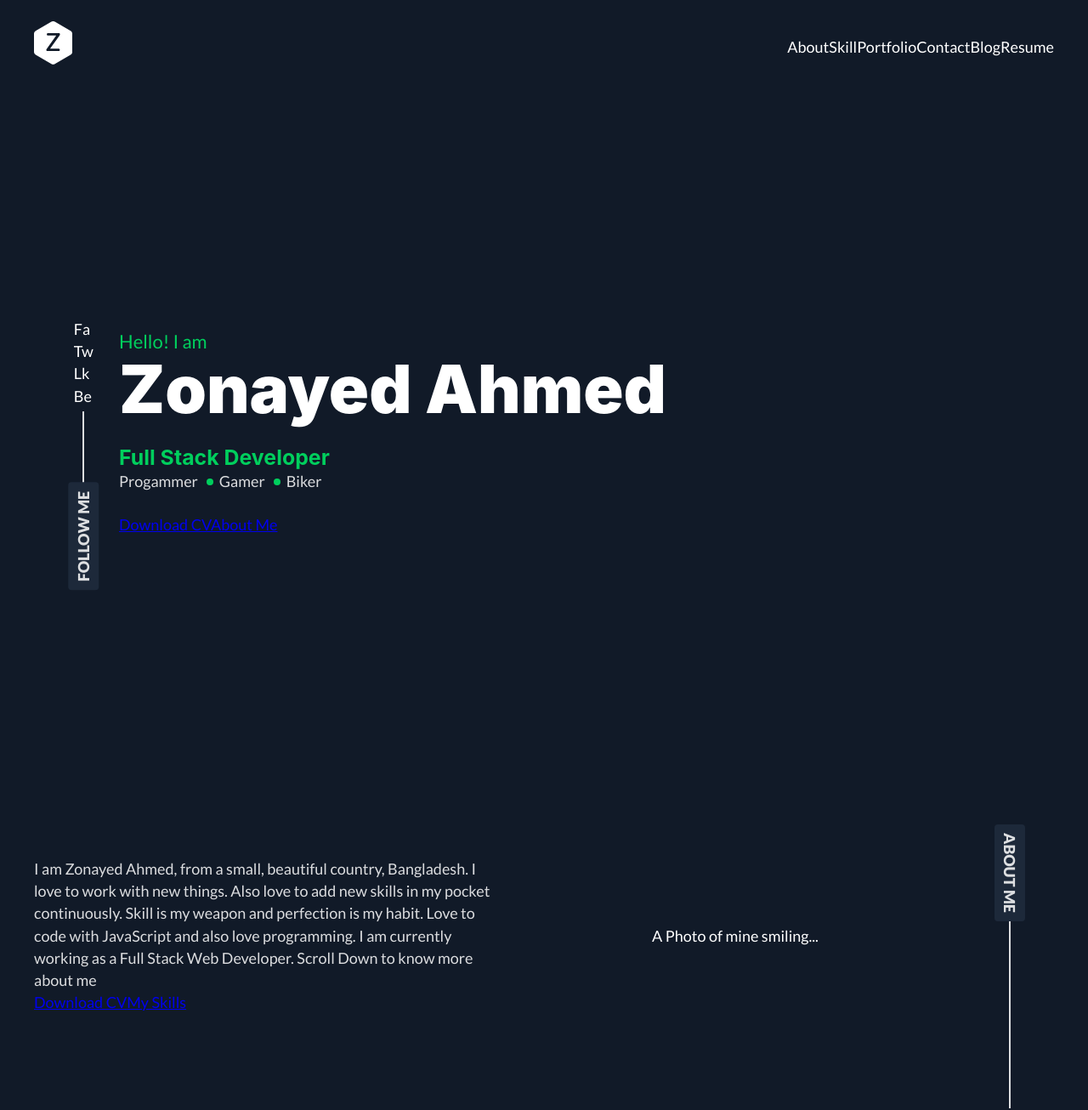
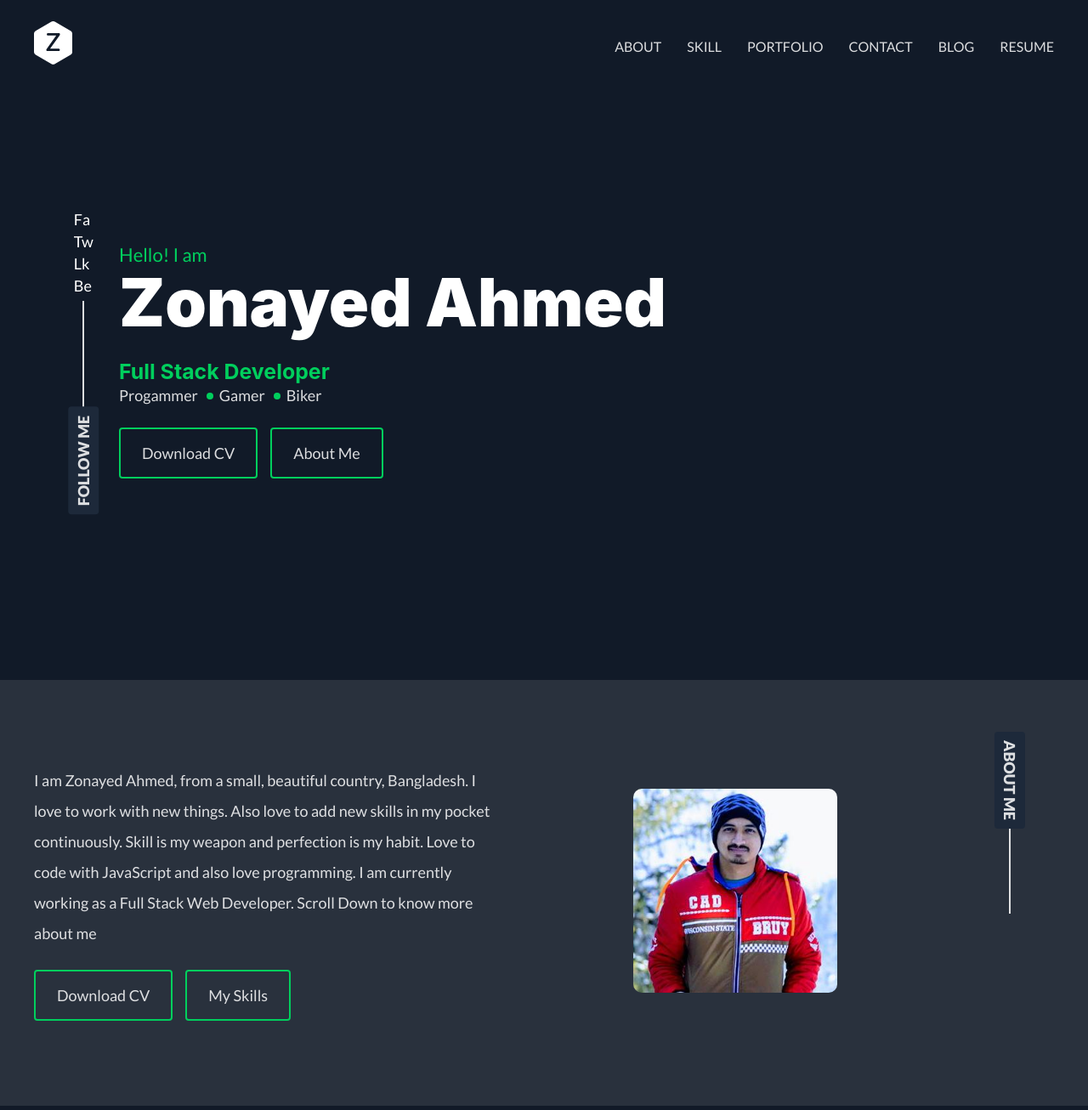
Before and after one commit to zonayedpca/zonayed.me, a Gatsby site: page / in a window 1280 px wide. Shown: the top 1306 px of the page at 85% size. Built offline with nearby package versions, Linux system fonts and the light colour scheme; Gatsby itself is replaced by a stand-in of ours.

Commit message:
button component

```diff
--- a/package.json
+++ b/package.json
@@ -16,7 +16,8 @@
     "prop-types": "^15.7.2",
     "react": "^16.10.1",
     "react-dom": "^16.10.1",
-    "react-helmet": "^5.2.1"
+    "react-helmet": "^5.2.1",
+    "react-icons": "^3.7.0"
   },
   "devDependencies": {
     "prettier": "^1.18.2"
--- a/src/components/About.js
+++ b/src/components/About.js
@@ -1,6 +1,8 @@
 import React from "react"
 
-import { Container, Title } from "./common"
+import { Container, Title, Button } from "./common"
+
+import profile from "../assets/image/profile.jpg"
 
 import "./about.css"
 
@@ -20,16 +22,14 @@ const About = () => {
               know more about me
             </p>
             <div className="about-action">
-              <a href="#" className="btn">
-                Download CV
-              </a>
-              <a href="#" className="btn">
-                My Skills
-              </a>
+              <Button title="Download CV" />
+              <Button ml="15px" title="My Skills" />
             </div>
           </div>
           <div className="about-image">
-            <div className="image">A Photo of mine smiling...</div>
+            <div className="image">
+              <img src={profile} />
+            </div>
           </div>
         </div>
       </Container>
--- a/src/components/Contact.js
+++ b/src/components/Contact.js
@@ -1,6 +1,8 @@
 import React from "react"
 
 import { Container, Title } from "./common"
+
+import "./contact.css"
 
 const Contact = () => {
   return (
--- a/src/components/Intro.js
+++ b/src/components/Intro.js
@@ -1,15 +1,14 @@
 import React from "react"
 
-import { IntroBG, Container, Title } from "./common"
+import { IntroBG, Container, Title, Button } from "./common"
 
 import "./intro.css"
 
 const Intro = () => {
   return (
     <div className="intro-area">
-      <Title title="Follow Me" social />
+      <Title title="Follow Me" social height="320px" />
       <Container>
-        {/* <IntroBG /> */}
         <div className="intro">
           <div className="intro-text">
             <p>Hello! I am</p>
@@ -21,16 +20,15 @@ const Intro = () => {
               <li>Biker</li>
             </ul>
             <div className="action">
-              <a className="btn" href="#">
-                Download CV
-              </a>
-              <a className="btn" href="#">
-                About Me
-              </a>
+              <Button title="Download CV" />
+              <Button ml="15px" title="About Me" />
             </div>
           </div>
         </div>
       </Container>
+      {/* <div className="bg">
+        <IntroBG />
+      </div> */}
     </div>
   )
 }
--- a/src/components/about.css
+++ b/src/components/about.css
@@ -1,5 +1,6 @@
 .about-area {
   position: relative;
+  background-color: rgba(255, 255, 255, 0.1);
 }
 
 .about {
@@ -12,8 +13,21 @@
   flex: 1;
 }
 
+.about-details p {
+  line-height: 2;
+}
+
+.about-action {
+  margin-top: 25px;
+}
+
 .about-image {
   display: flex;
   align-items: center;
   justify-content: center;
 }
+
+.about-image img {
+  width: 240px;
+  border-radius: 10px;
+}
--- a/src/components/common/IntroBG.js
+++ b/src/components/common/IntroBG.js
@@ -6,8 +6,8 @@ export const IntroBG = () => {
       xmlns="http://www.w3.org/2000/svg"
       xmlnsXlink="http://www.w3.org/1999/xlink"
       style={{
-        minHeight: "100vh",
-        width: "100%",
+        height: "100vh",
+        width: "100vw",
       }}
       preserveAspectRatio="xMidYmid slice"
     >
--- /dev/null
+++ b/src/components/common/button.css
@@ -0,0 +1,8 @@
+.btn {
+  display: inline-block;
+  border-style: solid;
+  border-width: 2px;
+  padding: 15px 25px;
+  border-radius: 4px;
+  text-decoration: none;
+}
--- /dev/null
+++ b/src/components/common/button.js
@@ -0,0 +1,47 @@
+import React from "react"
+
+import "./button.css"
+
+const Button = ({
+  title,
+  link,
+  color,
+  bgColor,
+  borderColor,
+  mt,
+  mb,
+  ml,
+  mr,
+}) => {
+  return (
+    <a
+      style={{
+        marginTop: mt,
+        marginBottom: mb,
+        marginLeft: ml,
+        marginRight: mr,
+        color,
+        borderColor,
+        backgroundColor: bgColor,
+      }}
+      className="btn"
+      href={link}
+    >
+      {title}
+    </a>
+  )
+}
+
+Button.defaultProps = {
+  title: "Button",
+  link: "https://zonayed.me",
+  marginTop: 0,
+  marginBottom: 0,
+  marginLeft: 0,
+  marginRight: 0,
+  color: "rgba(255, 255, 255, 0.85)",
+  bgColor: "transparent",
+  borderColor: "#00cf5d",
+}
+
+export { Button }
--- a/src/components/common/header.css
+++ b/src/components/common/header.css
@@ -1,3 +1,8 @@
+header {
+  position: fixed;
+  width: 100%;
+}
+
 .header {
   display: flex;
   align-items: center;
@@ -11,3 +16,20 @@
 .menubar {
   display: flex;
 }
+
+.menubar li {
+  margin: 0 15px;
+}
+
+.menubar li:last-child {
+  margin-right: 0;
+}
+
+.menubar li a {
+  font-size: 16px;
+  text-transform: uppercase;
+  font-weight: 400;
+  color: rgba(255, 255, 255, 0.85);
+  text-decoration: none;
+  padding: ;
+}
--- a/src/components/common/header.js
+++ b/src/components/common/header.js
@@ -19,12 +19,24 @@ const Header = ({ siteTitle }) => (
           </h1>
         </div>
         <ul className="menubar">
-          <li>About</li>
-          <li>Skill</li>
-          <li>Portfolio</li>
-          <li>Contact</li>
-          <li>Blog</li>
-          <li>Resume</li>
+          <li>
+            <a href="#">About</a>
+          </li>
+          <li>
+            <a href="#">Skill</a>
+          </li>
+          <li>
+            <a href="#">Portfolio</a>
+          </li>
+          <li>
+            <a href="#">Contact</a>
+          </li>
+          <li>
+            <a href="#">Blog</a>
+          </li>
+          <li>
+            <a href="#">Resume</a>
+          </li>
         </ul>
       </div>
     </Container>
--- a/src/components/common/index.js
+++ b/src/components/common/index.js
@@ -5,4 +5,5 @@ export * from "./logo"
 export * from "./introBG"
 export * from "./header"
 export * from "./title"
+export * from "./button"
 export * from "./footer"
--- a/src/components/common/layout.css
+++ b/src/components/common/layout.css
@@ -221,7 +221,7 @@ img {
   padding-left: 0;
   padding-right: 0;
   padding-top: 0;
-  margin-bottom: 1.45rem;
+  margin-bottom: 0;
 }
 h1 {
   margin-left: 0;
--- a/src/components/common/title.css
+++ b/src/components/common/title.css
@@ -1,6 +1,5 @@
 .title {
   position: absolute;
-  height: 280px;
   display: flex;
   flex-direction: column;
   align-items: center;
--- a/src/components/common/title.js
+++ b/src/components/common/title.js
@@ -2,9 +2,12 @@ import React from "react"
 
 import "./title.css"
 
-export const Title = ({ title, social, side }) => {
+export const Title = ({ title, social, side, height }) => {
   return (
-    <div className={`title ${side} ${social ? "social" : ""}`}>
+    <div
+      style={{ height }}
+      className={`title ${side} ${social ? "social" : ""}`}
+    >
       {social && (
         <ul>
           <li>Fa</li>
@@ -20,4 +23,5 @@ export const Title = ({ title, social, side }) => {
 
 Title.defaultProps = {
   side: "left",
+  height: "160px",
 }
--- /dev/null
+++ b/src/components/contact.css
@@ -0,0 +1,3 @@
+.contact-area {
+  background-color: rgba(255, 255, 255, 0.1);
+}
--- a/src/components/intro.css
+++ b/src/components/intro.css
@@ -4,8 +4,15 @@
   align-items: center;
 }
 
+.intro-area .bg {
+  position: absolute;
+  opacity: 0.5;
+  z-index: -1;
+}
+
 .intro {
   padding-left: 100px;
+  padding-top: 50px;
 }
 
 .intro p {
--- a/src/components/lovetodo.css
+++ b/src/components/lovetodo.css
@@ -1,3 +1,7 @@
+.love-to-do-area {
+  background-color: rgba(255, 255, 255, 0.1);
+}
+
 .love-to-do {
   padding-right: 100px;
 }
```
Also changed, not shown: src/assets/image/profile.jpg (added), 1 other file.
